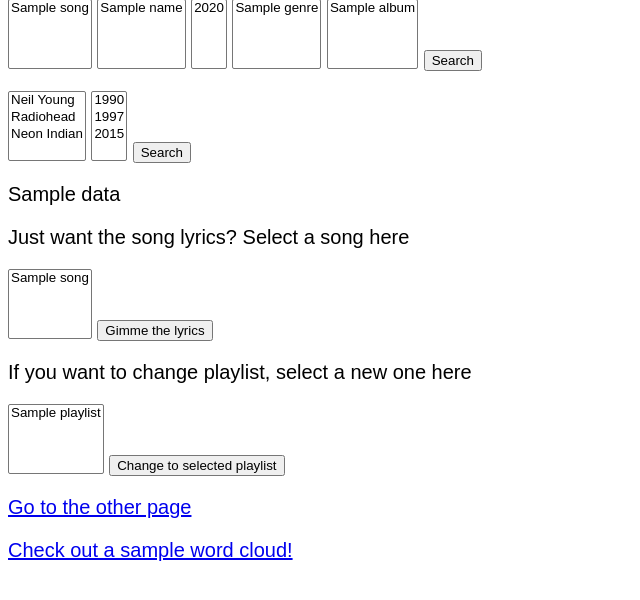
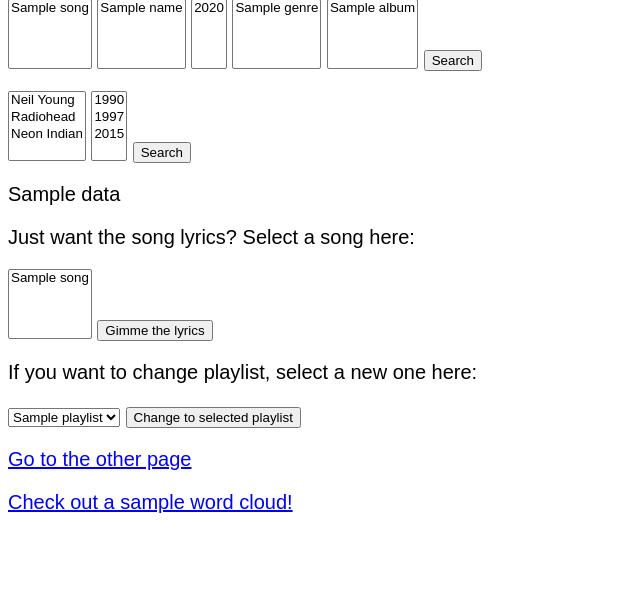
Before and after one commit to tklutey/Lyrical, a Flask app: template templates/index.html in a window 1280 px wide. Shown: the part 104-704 px from the top of the page, without its empty margins (0-640 px from the left). Run offline with Flask 2, Linux system fonts and the light colour scheme; the template is opened without the code that fills it: most values are stand-ins (such as "Sample title", 1, 10 or a date in 2020); parts of the project's set-up code (start-up, migrations or seed data) failed here and were passed over.

Commit message:
My parts are ready to ship

```diff
--- a/templates/index.html
+++ b/templates/index.html
@@ -66,7 +66,7 @@
   </div>
 
 
-  <p>Just want the song lyrics?  Select a song here</p>
+  <p>Just want the song lyrics?  Select a song here:</p>
   <form name = selection action="songLyrics.html" method='POST'>
       <select multiple name = "song">
           {% for n in songs %}
@@ -76,9 +76,9 @@
       <button type="submit">Gimme the lyrics</button>
   </form>
 
-  <p>If you want to change playlist, select a new one here</p>
+  <p>If you want to change playlist, select a new one here:</p>
     <form name = selection action="/" method='POST'>
-      <select multiple name = "playlist">
+      <select name = "playlist">
           {% for n in playlists %}
                 <option value="{{ n }}">{{ n }}</option>
           {% endfor %}
```
